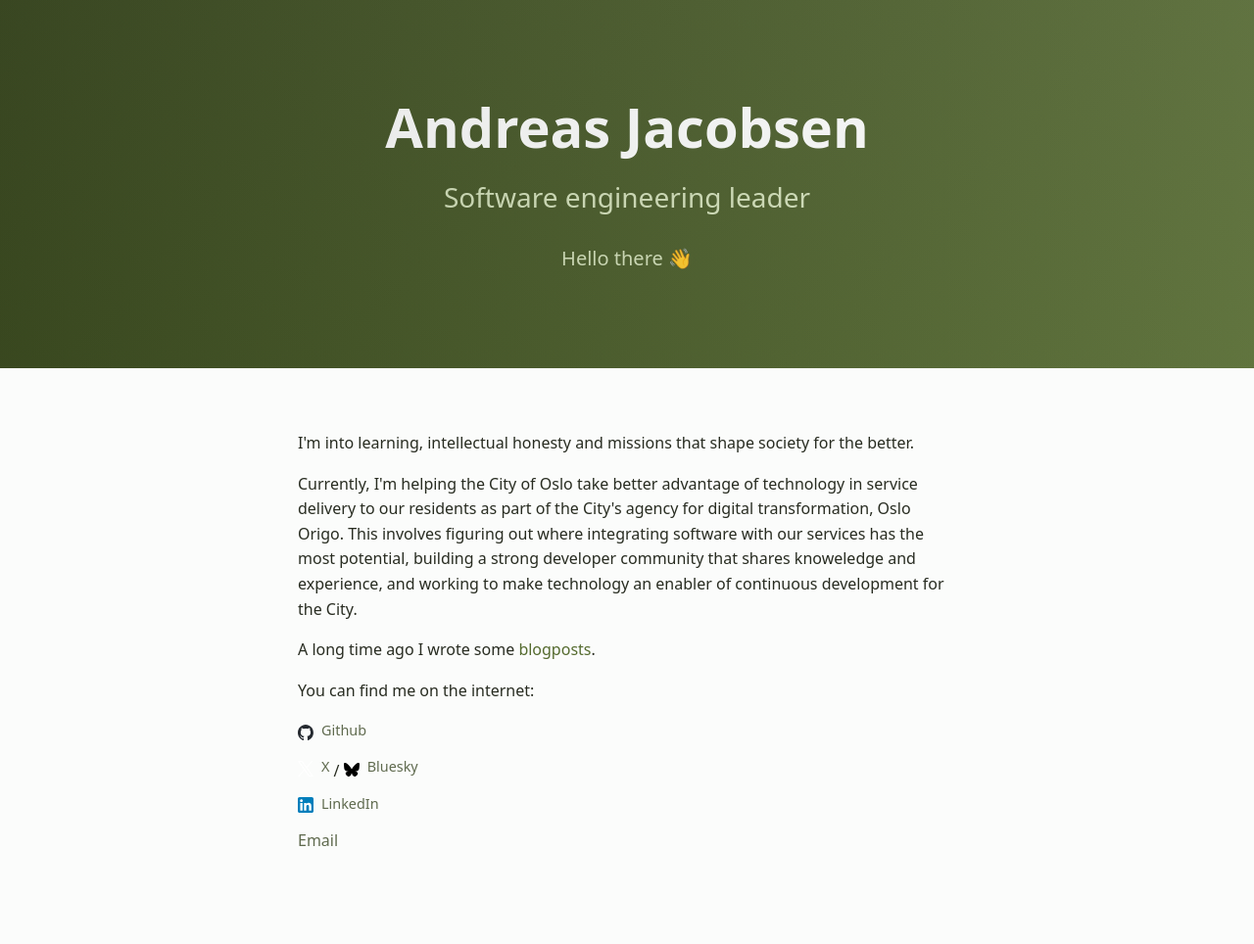
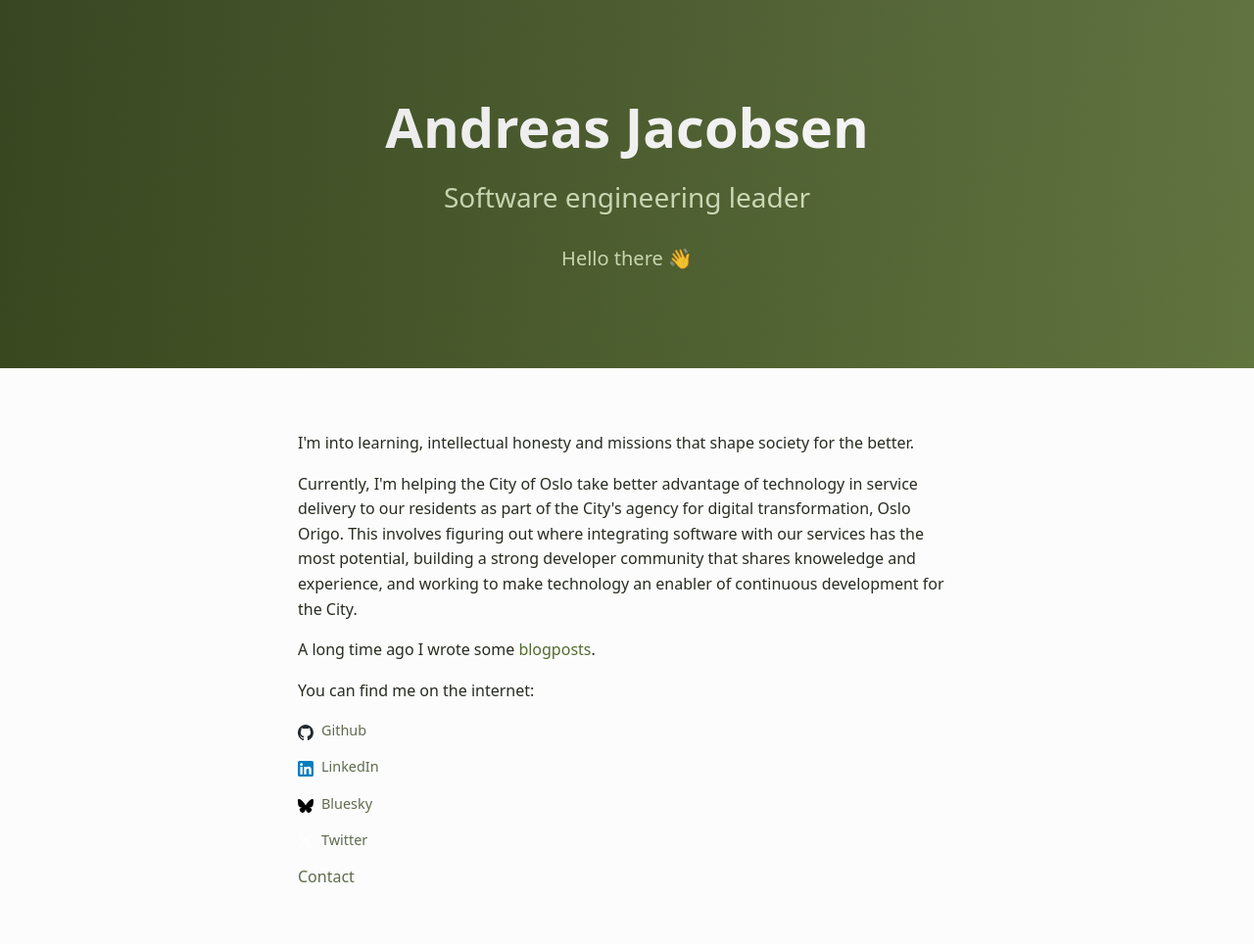
Before and after one commit to andreaja/andreaja.github.io, a Jekyll site: the page built from index.html, in a window 1280 px wide. Shown: the whole page at 98% size. Built offline with Jekyll 4.4.1, drawn with Linux system fonts in a browser that asks for light colours; before the commit the page ends 927 px from its top, so only the background shows below that.

Commit message:
Reorder social links and assume variables are set

```diff
--- a/_includes/socialmedia.html
+++ b/_includes/socialmedia.html
@@ -1,5 +1,4 @@
 <ul class="social-media-list">
-  {% if site.github_username %}
   <li>
     <a href="https://github.com/{{ site.github_username }}">
       <span class="icon  icon--github">
@@ -8,26 +7,6 @@
       <span class="username">Github</span>
     </a>
   </li>
-  {% endif %}
-
-  {% if site.twitter_username %}
-  <li>
-    <a href="https://x.com/{{ site.twitter_username }}">
-      <span class="icon  icon--twitter">
-        <img src="/assets/logos/x-logo.svg" alt="x logo"/>
-      </span>
-      <span class="username">X</span>
-    </a>
-    /
-    <a href="https://bluesky.com/profile/{{ site.bluesky_username }}">
-      <span class="icon  icon--bluesky">
-        <img src="assets/logos/bluesky-logo.svg" alt="bluesky logo"/>
-      </span>
-      <span class="username">Bluesky</span>
-    </a>
-  </li>
-  {% endif %}
-  {% if site.linkedin_username %}
   <li>
     <a href="https://www.linkedin.com/in/-{{ site.linkedin_username}}">
       <span class="icon  icon--linkedin">
@@ -36,7 +15,23 @@
       <span class="username">LinkedIn</span>
     </a>
   </li>
-  {% endif %}
-
-  <li><a id="link-interaction" rel="nofollow, noindex" href="to-andreas/">Email</a></li>
+  <li>
+    <a href="https://bluesky.com/profile/{{ site.bluesky_username }}">
+      <span class="icon  icon--bluesky">
+        <img src="assets/logos/bluesky-logo.svg" alt="bluesky logo"/>
+      </span>
+      <span class="username">Bluesky</span>
+    </a>
+  </li>
+  <li>
+    <a href="https://x.com/{{ site.twitter_username }}">
+      <span class="icon  icon--twitter">
+        <img src="/assets/logos/x-logo.svg" alt="x logo"/>
+      </span>
+      <span class="username">Twitter</span>
+    </a>
+  </li>
+  <li>
+    <a id="link-interaction" rel="nofollow, noindex" href="to-andreas/">Contact</a>
+  </li>
 </ul>
```
